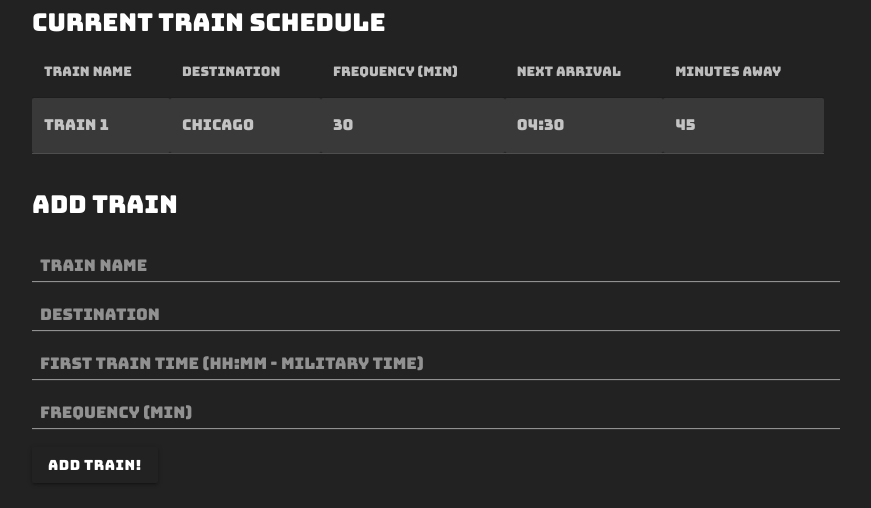
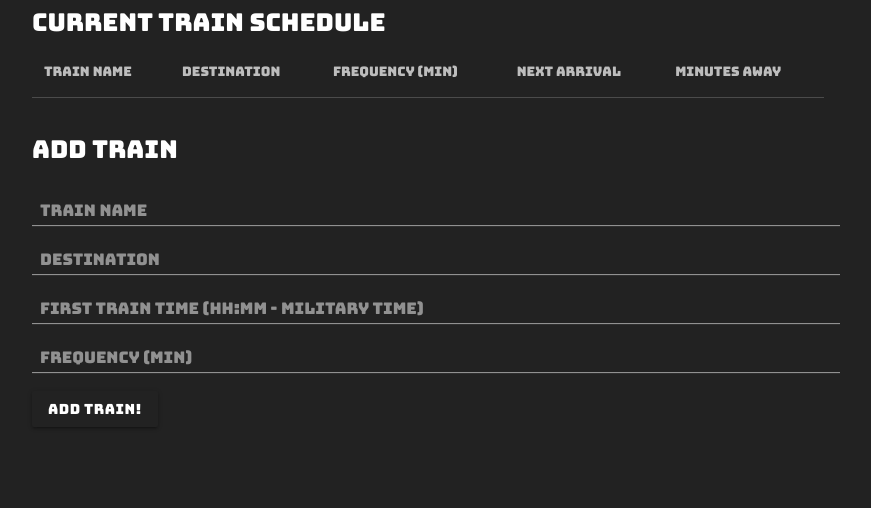
Before and after one commit to mausuf/TrainScheduler, a plain HTML site: page index.html in a window 1280 px wide. Shown: the part 122-630 px from the top of the page, without its empty margins (212-1083 px from the left). Drawn offline with nearby package versions, Linux system fonts and the light colour scheme; no server answers.

Commit message:
quickfix - removed sample train data

```diff
--- a/index.html
+++ b/index.html
@@ -46,11 +46,6 @@
             </thead>
             <tbody class="tableBody">
                 <tr>
-                    <td>Train 1</td>
-                    <td>Chicago</td>
-                    <td>30</td>
-                    <td>04:30</td>
-                    <td>45</td>
                 </tr>
             <!--Dynamyicly created search results will be inserted below, example row shown below-->
             </tbody>
```
